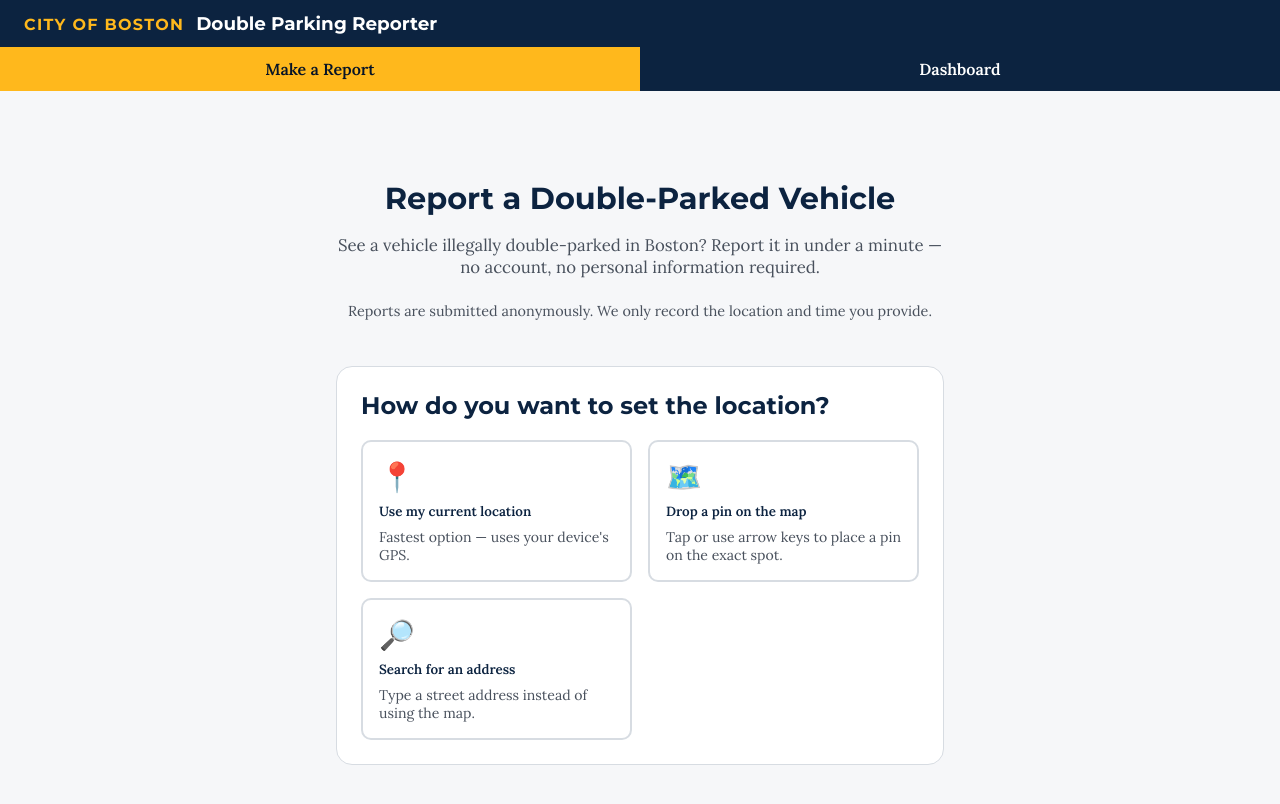
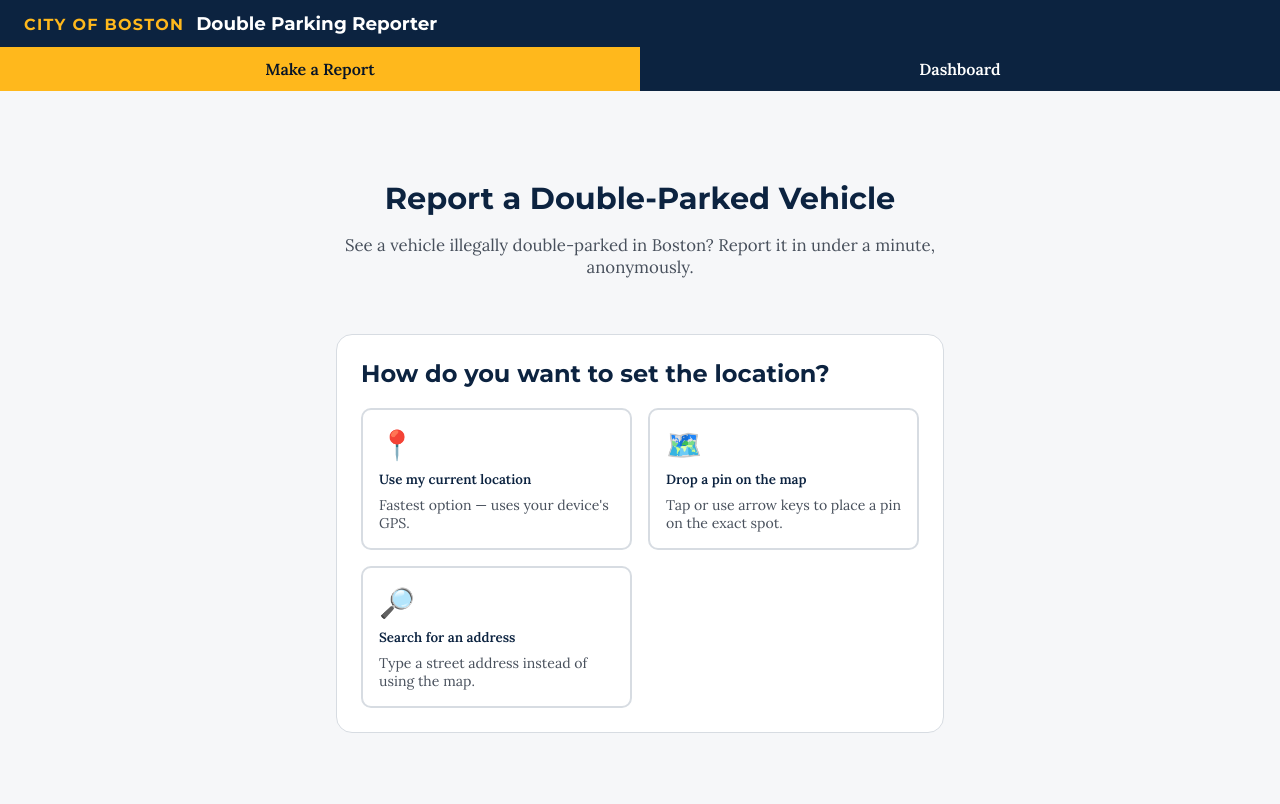
Before and after one commit to OETBoston/double_trouble, a React (Vite) app in the folder web/: page / in a window 1280 px wide. Shown: the top 804 px of the page. Built offline with nearby package versions, Linux system fonts and the light colour scheme; no server answers.

Commit message:
Update ReportFlow.tsx

```diff
--- a/web/src/pages/Report/ReportFlow.tsx
+++ b/web/src/pages/Report/ReportFlow.tsx
@@ -74,11 +74,7 @@ export function ReportFlow() {
           <section className={styles.hero} aria-labelledby="report-heading">
             <h1 id="report-heading">Report a Double-Parked Vehicle</h1>
             <p className={styles.lead}>
-              See a vehicle illegally double-parked in Boston? Report it in under a minute — no
-              account, no personal information required.
-            </p>
-            <p className={styles.anonymousNote}>
-              Reports are submitted anonymously. We only record the location and time you provide.
+              See a vehicle illegally double-parked in Boston? Report it in under a minute, anonymously.
             </p>
           </section>
           <LocationMethodPicker onChoose={handleMethodChosen} />
```
